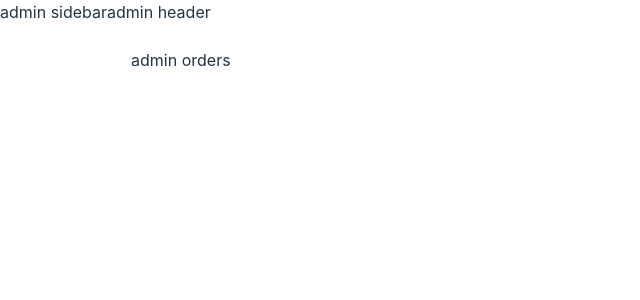
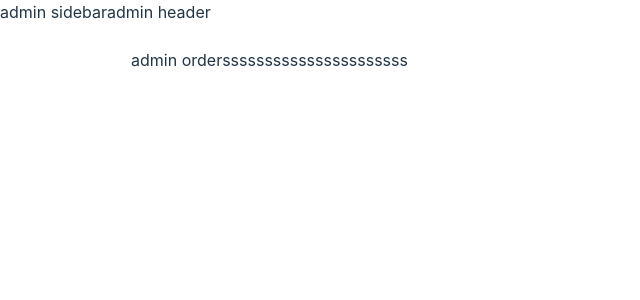
Before and after one commit to ibrahhim3/websites-, a React (Vite) app in the folder batas shop/client/: page /admin/orders in a window 1280 px wide. Shown: the top 300 px of the page, without its empty margins (0-640 px from the left). Built offline with nearby package versions, Linux system fonts and the light colour scheme.

Commit message:
Updated admin orders and products components

```diff
--- a/batas shop/client/src/pages/admin-view/orders.jsx
+++ b/batas shop/client/src/pages/admin-view/orders.jsx
@@ -1,5 +1,5 @@
 function AdminOrders() {
-  return <div> admin orders </div>;
+  return <div> admin orderssssssssssssssssssssss </div>;
 }
 
 export default AdminOrders;
--- a/batas shop/client/src/pages/admin-view/products.jsx
+++ b/batas shop/client/src/pages/admin-view/products.jsx
@@ -1,5 +1,7 @@
 function AdminProducts() {
-  return <div> admin Products </div>;
+  return (
+    <div> admin Products dddddddddddddddddddddddddddddddddddddddddddddddd </div>
+  );
 }
 
 export default AdminProducts;
```
